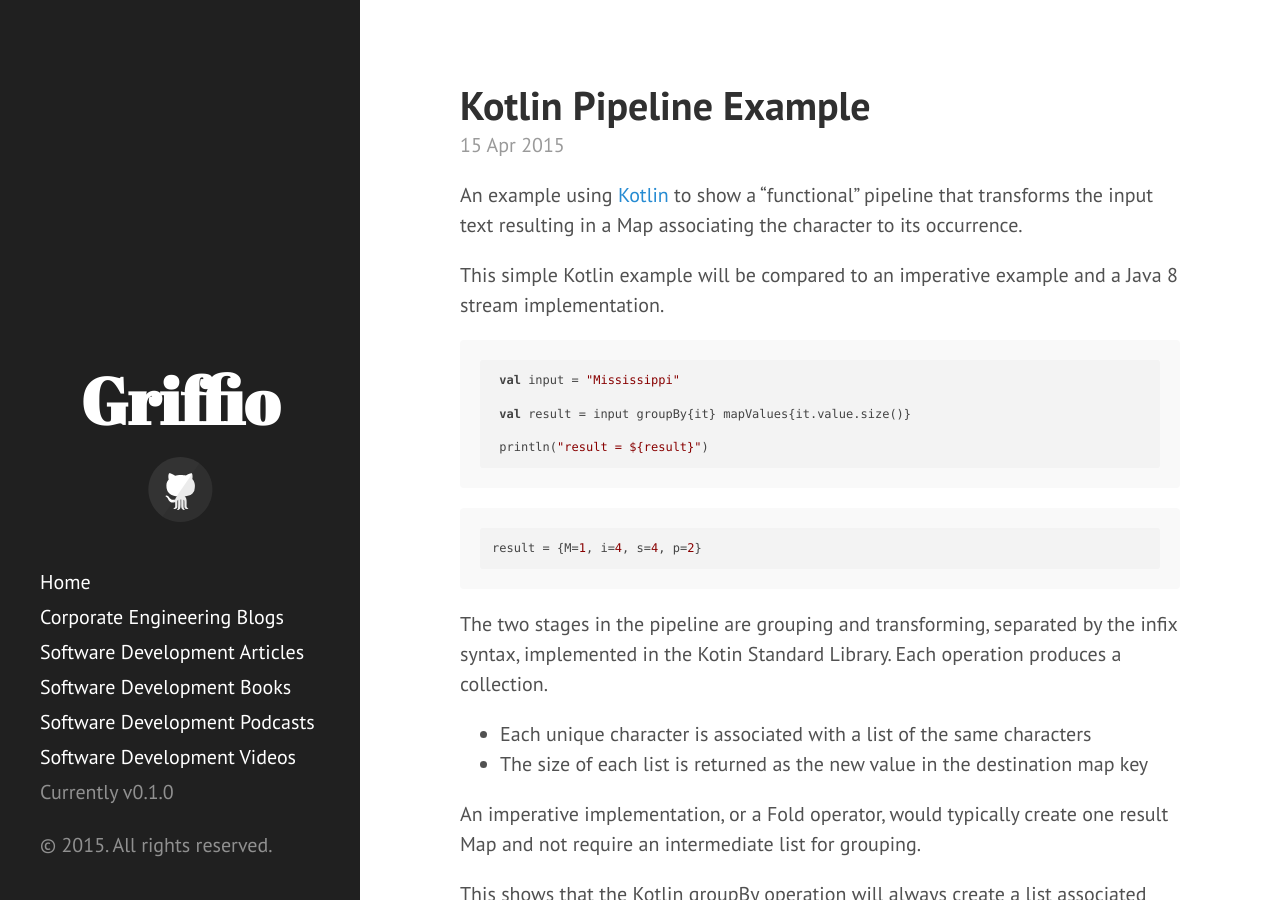
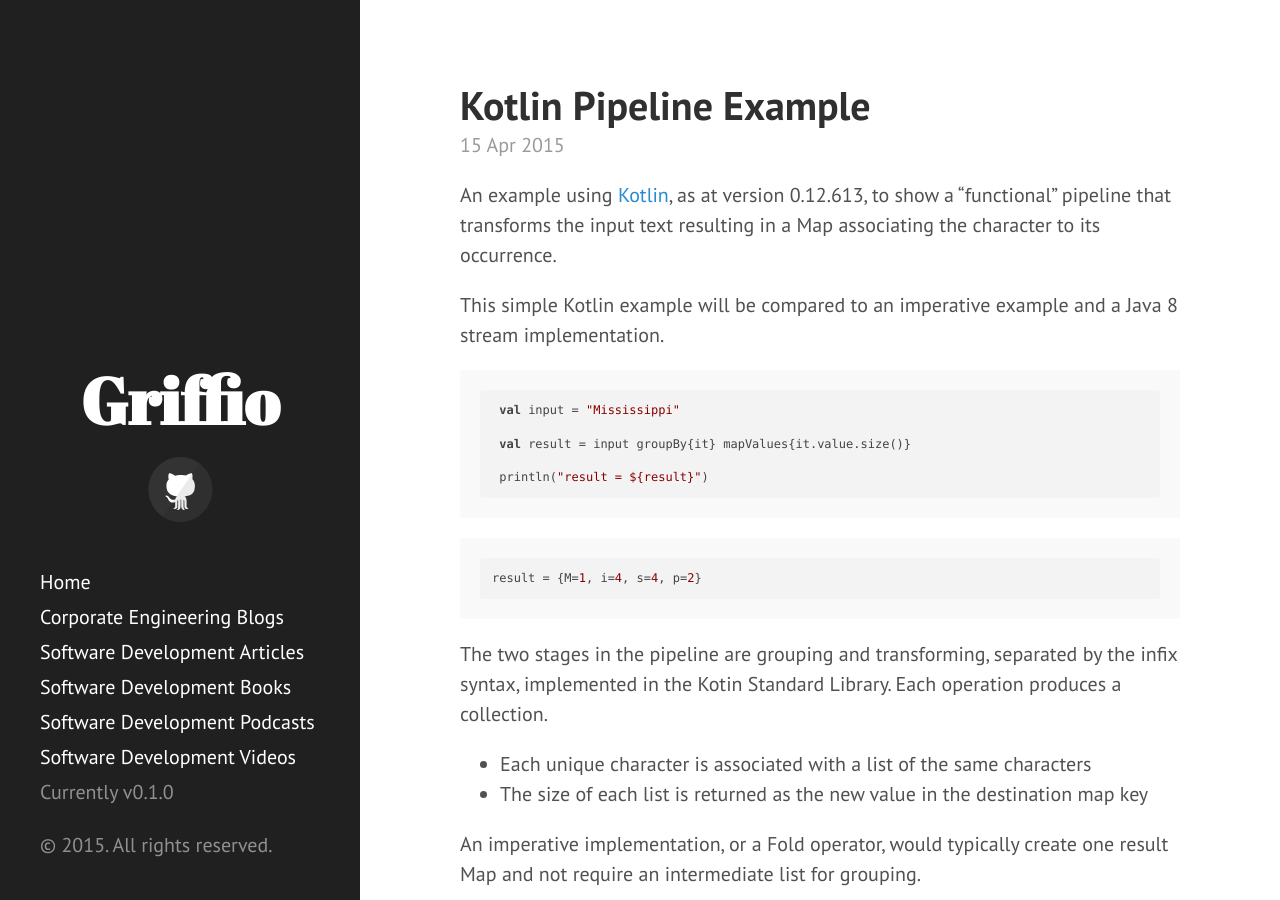
Before and after one commit to griffio/griffio.github.io, a Jekyll site: the page built from _posts/2015-04-15-Kotlin-pipeline-example.md, in a window 1280 px wide and 900 px high. Built offline with Jekyll 4.4.1, drawn with Linux system fonts in a browser that asks for light colours; nearby versions of some CDN libraries.

Commit message:
0.12.613

```diff
--- a/_posts/2015-04-15-Kotlin-pipeline-example.md
+++ b/_posts/2015-04-15-Kotlin-pipeline-example.md
@@ -7,7 +7,7 @@
 summary: Using Kotlin std library to pipeline characters
 ---
 
-An example using [Kotlin](http://kotlinlang.org) to show a "functional" pipeline that transforms the input text   resulting in a Map associating the character to its occurrence.
+An example using [Kotlin](http://kotlinlang.org), as at version 0.12.613, to show a "functional" pipeline that transforms the input text   resulting in a Map associating the character to its occurrence.
 
 This simple Kotlin example will be compared to an imperative example and a Java 8 stream implementation.
 
```
